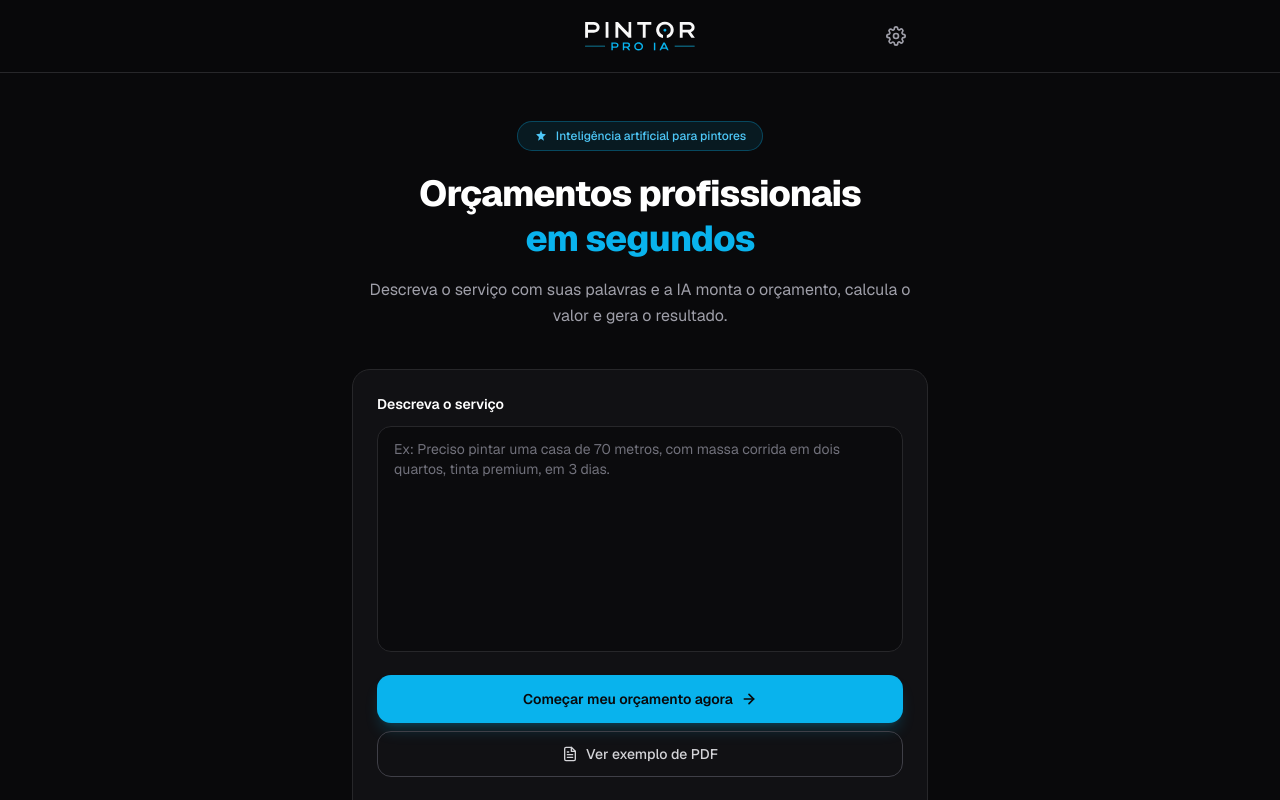
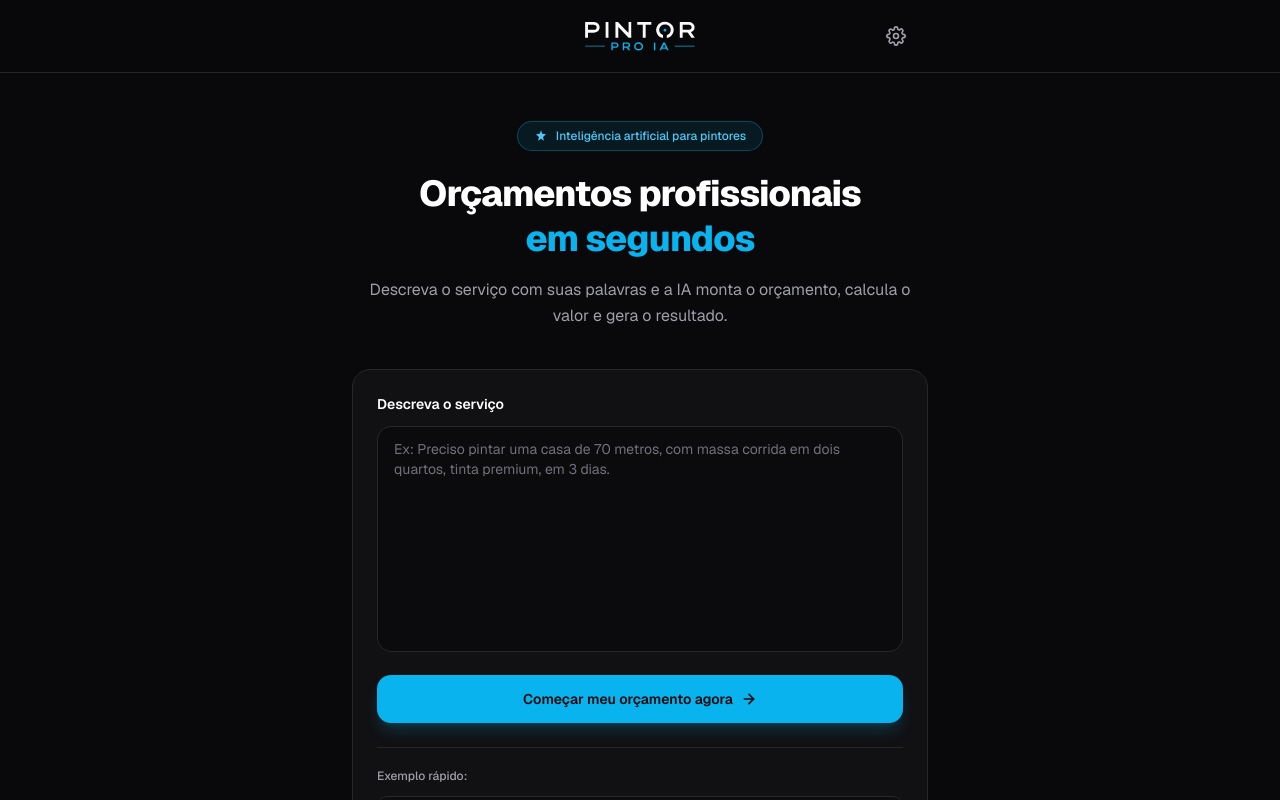
Before and after one commit to thiagoalvesfoz/simulador-orcamento-pinturas, a Next.js app: page / in a window 1280 px wide. Shown: the top 800 px of the page. Built offline with nearby package versions, Linux system fonts and the light colour scheme.

Commit message:
chore: ajustes de layout na página de perfi

```diff
--- a/src/app/globals.css
+++ b/src/app/globals.css
@@ -135,4 +135,7 @@ body {
   html {
     @apply font-sans;
   }
+  button, a, [role="button"], label[for], select {
+    cursor: pointer;
+  }
 }
--- a/src/app/page.tsx
+++ b/src/app/page.tsx
@@ -28,27 +28,10 @@ const FRASES_PENSANDO = [
   "Montando seu orçamento...",
 ];
 
-const DEMO_RASCUNHO = {
-  descricao:
-    "Pintura de sala e quartos para João Silva, 70m², paredes em bom estado",
-  dados: {
-    tipo: "pintura_simples" as const,
-    area_m2: 70,
-    complexidade: "media" as const,
-    fatores: [] as never[],
-    faixa_preco_min: 1488,
-    faixa_preco_max: 2012,
-    valor_final: 1750,
-  },
-  nome_cliente: "João Silva",
-  validade_dias: 20,
-};
-
 export default function Home() {
   const router = useRouter();
   const [descricao, setDescricao] = useState("");
   const [enviando, setEnviando] = useState(false);
-  const [baixandoDemo, setBaixandoDemo] = useState(false);
   const [fraseIdx, setFraseIdx] = useState(0);
   const [exemploIdx, setExemploIdx] = useState(0);
 
@@ -109,31 +92,6 @@ export default function Home() {
     }
   }
 
-  async function baixarDemo() {
-    if (baixandoDemo) return;
-    setBaixandoDemo(true);
-    try {
-      const resposta = await fetch("/api/gerar-pdf", {
-        method: "POST",
-        headers: { "Content-Type": "application/json" },
-        body: JSON.stringify(DEMO_RASCUNHO),
-      });
-      if (!resposta.ok) throw new Error("Falha ao gerar PDF de exemplo.");
-      const blob = await resposta.blob();
-      const url = URL.createObjectURL(blob);
-      const a = document.createElement("a");
-      a.href = url;
-      a.download = "exemplo-orcamento.pdf";
-      document.body.appendChild(a);
-      a.click();
-      document.body.removeChild(a);
-      URL.revokeObjectURL(url);
-    } catch {
-      toast.error("Não foi possível gerar o PDF de exemplo.");
-    } finally {
-      setBaixandoDemo(false);
-    }
-  }
 
   return (
     <>
@@ -208,35 +166,6 @@ export default function Home() {
               )}
             </button>
 
-            <button
-              type="button"
-              onClick={baixarDemo}
-              disabled={baixandoDemo || enviando}
-              className="mt-2 flex w-full items-center justify-center gap-2 rounded-xl border border-zinc-700 bg-transparent px-5 py-3 text-sm font-medium text-zinc-300 transition hover:bg-zinc-800 hover:text-white disabled:cursor-not-allowed disabled:opacity-60"
-            >
-              {baixandoDemo ? (
-                <Loader2Icon className="h-4 w-4 animate-spin" />
-              ) : (
-                <svg
-                  xmlns="http://www.w3.org/2000/svg"
-                  viewBox="0 0 24 24"
-                  fill="none"
-                  stroke="currentColor"
-                  strokeWidth="2"
-                  strokeLinecap="round"
-                  strokeLinejoin="round"
-                  className="h-4 w-4"
-                >
-                  <path d="M14 2H6a2 2 0 0 0-2 2v16a2 2 0 0 0 2 2h12a2 2 0 0 0 2-2V8z" />
-                  <polyline points="14 2 14 8 20 8" />
-                  <line x1="16" y1="13" x2="8" y2="13" />
-                  <line x1="16" y1="17" x2="8" y2="17" />
-                  <polyline points="10 9 9 9 8 9" />
-                </svg>
-              )}
-              {baixandoDemo ? "Gerando exemplo..." : "Ver exemplo de PDF"}
-            </button>
-
             <div className="mt-6 border-t border-zinc-800 pt-5">
               <p className="mb-3 text-xs font-medium text-zinc-400">
                 Exemplo rápido:
--- a/src/app/perfil/page.tsx
+++ b/src/app/perfil/page.tsx
@@ -62,10 +62,12 @@ function CondicaoItem({
   id,
   cond,
   onRemove,
+  isRemoving,
 }: {
   id: string;
   cond: string;
   onRemove: () => void;
+  isRemoving?: boolean;
 }) {
   const {
     attributes,
@@ -80,12 +82,13 @@ function CondicaoItem({
     <li
       ref={setNodeRef}
       style={{
-        transform: CSS.Transform.toString(transform),
-        transition,
-        opacity: isDragging ? 0.4 : 1,
+        transform: isRemoving ? "translateY(6px)" : CSS.Transform.toString(transform),
+        transition: isRemoving ? "opacity 250ms ease, transform 250ms ease" : transition,
+        opacity: isDragging ? 0.4 : isRemoving ? 0 : 1,
         zIndex: isDragging ? 10 : undefined,
       }}
       className="flex cursor-grab items-center gap-2 rounded-xl border border-zinc-700 bg-zinc-950/60 px-3 py-3 touch-none active:cursor-grabbing"
+      suppressHydrationWarning
       {...attributes}
       {...listeners}
     >
@@ -115,7 +118,7 @@ function CondicaoItem({
         onClick={(e) => { e.stopPropagation(); onRemove(); }}
         onPointerDown={(e) => e.stopPropagation()}
         aria-label="Remover condição"
-        className="shrink-0 rounded-lg p-1.5 text-red-400 transition hover:bg-red-500/10"
+        className="shrink-0 rounded-lg p-1.5 text-red-400 transition hover:bg-red-500/10 cursor-pointer"
       >
         <svg
           xmlns="http://www.w3.org/2000/svg"
@@ -143,6 +146,7 @@ export default function PerfilPage() {
   const [perfil, setPerfil] = useState<PerfilPintor>(DEFAULTS);
   const [logoPreview, setLogoPreview] = useState<string | null>(null);
   const [novaCondicao, setNovaCondicao] = useState("");
+  const [removingIds, setRemovingIds] = useState<Set<string>>(new Set());
   const fileRef = useRef<HTMLInputElement>(null);
 
   const sensors = useSensors(
@@ -191,7 +195,16 @@ export default function PerfilPage() {
   }
 
   function removerCondicao(idx: number) {
+    const id = `cond-${idx}`;
+    setRemovingIds((prev) => new Set(prev).add(id));
+    setTimeout(() => {
       set("condicoes", perfil.condicoes.filter((_, i) => i !== idx));
+      setRemovingIds((prev) => {
+        const next = new Set(prev);
+        next.delete(id);
+        return next;
+      });
+    }, 250);
   }
 
   function handleDragEnd(event: DragEndEvent) {
@@ -362,6 +375,7 @@ export default function PerfilPage() {
                           id={condicaoIds[idx]}
                           cond={cond}
                           onRemove={() => removerCondicao(idx)}
+                          isRemoving={removingIds.has(condicaoIds[idx])}
                         />
                       ))}
                     </ul>
@@ -369,10 +383,9 @@ export default function PerfilPage() {
                 </DndContext>
               )}
 
-              <div className="flex flex-col gap-3">
               <div className="relative">
                 <input
-                    className={inputCls + " pr-16"}
+                  className={inputCls + " pr-24"}
                   type="text"
                   placeholder="Ex: Tinta fornecida pelo cliente."
                   maxLength={MAX_CHARS}
@@ -385,18 +398,32 @@ export default function PerfilPage() {
                     }
                   }}
                 />
-                  <span className="pointer-events-none absolute right-4 top-1/2 -translate-y-1/2 text-xs text-zinc-500 tabular-nums">
+                <div className="pointer-events-none absolute right-2 top-1/2 flex -translate-y-1/2 items-center gap-2">
+                  <span className="text-xs text-zinc-500 tabular-nums">
                     {novaCondicao.length}/{MAX_CHARS}
                   </span>
-                </div>
                   <button
                     type="button"
                     onClick={adicionarCondicao}
                     disabled={!novaCondicao.trim()}
-                  className="self-start rounded-xl border border-brand-400 bg-brand-400/10 px-4 py-2 text-sm font-semibold text-brand-400 transition hover:bg-brand-400/20 disabled:cursor-not-allowed disabled:opacity-40"
+                    className={`pointer-events-auto flex h-7 w-7 items-center justify-center rounded-lg transition ${novaCondicao.trim() ? "bg-brand-400 text-zinc-950 hover:bg-brand-300 cursor-pointer" : "bg-zinc-700 text-zinc-400 cursor-not-allowed"}`}
+                    aria-label="Adicionar condição"
                   >
-                  + Adicionar condição
+                    <svg
+                      xmlns="http://www.w3.org/2000/svg"
+                      viewBox="0 0 24 24"
+                      fill="none"
+                      stroke="currentColor"
+                      strokeWidth="2.5"
+                      strokeLinecap="round"
+                      strokeLinejoin="round"
+                      className="h-3.5 w-3.5"
+                    >
+                      <line x1="22" y1="2" x2="11" y2="13" />
+                      <polygon points="22 2 15 22 11 13 2 9 22 2" />
+                    </svg>
                   </button>
+                </div>
               </div>
             </section>
 
--- a/src/lib/pdf-document.tsx
+++ b/src/lib/pdf-document.tsx
@@ -222,7 +222,7 @@ const s = StyleSheet.create({
     marginBottom: 10,
   },
   termsGrid: {
-    flexDirection: "column",
+    flexDirection: "row",
     flexWrap: "wrap",
   },
   termItem: {
@@ -322,15 +322,9 @@ const formatDate = (d: Date) =>
 export function OrcamentoPdf({ rascunho }: { rascunho: RascunhoOrcamento }) {
   const { dados, descricao, perfil } = rascunho;
 
-  const defaultCondicoes = [
-    "O prazo para finalização dos serviços é de 15 dias úteis.",
-    "Para início do trabalho recebemos 20% do valor antecipado.",
-    "Este orçamento é válido por 20 dias corridos a partir da data de emissão.",
-  ];
+  const terms = perfil?.condicoes ?? [];
 
-  const terms = perfil?.condicoes?.length ? perfil.condicoes : defaultCondicoes;
-
-  const cliente = rascunho.nome_cliente?.trim() || "o(a) cliente";
+  const cliente = rascunho.nome_cliente?.trim() || null;
 
   const serviceItems: string[] = [
     TIPOS_SERVICO_LABEL[dados.tipo],
@@ -367,9 +361,15 @@ export function OrcamentoPdf({ rascunho }: { rascunho: RascunhoOrcamento }) {
 
           {/* Intro */}
           <Text style={s.intro}>
-            Proposta de serviço para{" "}
+            {cliente ? (
+              <>
+                {"Proposta de serviço para "}
                 <Text style={s.introBold}>{cliente}</Text>
                 {descricao ? `, conforme escopo descrito abaixo.` : `.`}
+              </>
+            ) : (
+              `Proposta de serviço${descricao ? " conforme escopo descrito abaixo." : "."}`
+            )}
           </Text>
 
           {/* Services list */}
@@ -386,6 +386,14 @@ export function OrcamentoPdf({ rascunho }: { rascunho: RascunhoOrcamento }) {
             ))}
           </View>
 
+          {/* Observações */}
+          {rascunho.observacoes ? (
+            <View style={s.obsCard}>
+              <Text style={s.obsHead}>Observações</Text>
+              <Text style={s.obsText}>{rascunho.observacoes}</Text>
+            </View>
+          ) : null}
+
           {/* Investimento */}
           <View style={s.investimento}>
             <Text style={s.invLabel}>Investimento</Text>
@@ -395,15 +403,9 @@ export function OrcamentoPdf({ rascunho }: { rascunho: RascunhoOrcamento }) {
             </View>
           </View>
 
-          {/* Observações */}
-          {rascunho.observacoes ? (
-            <View style={s.obsCard}>
-              <Text style={s.obsHead}>Observações</Text>
-              <Text style={s.obsText}>{rascunho.observacoes}</Text>
-            </View>
-          ) : null}
-
           {/* Terms */}
+          {terms.length > 0 ? (
+            <>
               <Text style={s.termsTitle}>Condições</Text>
               <View style={s.termsGrid}>
                 {terms.map((term, i) => (
@@ -413,6 +415,8 @@ export function OrcamentoPdf({ rascunho }: { rascunho: RascunhoOrcamento }) {
                   </View>
                 ))}
               </View>
+            </>
+          ) : null}
 
         </View>
 
```
Lines whose indentation alone changed are shown as unchanged.
